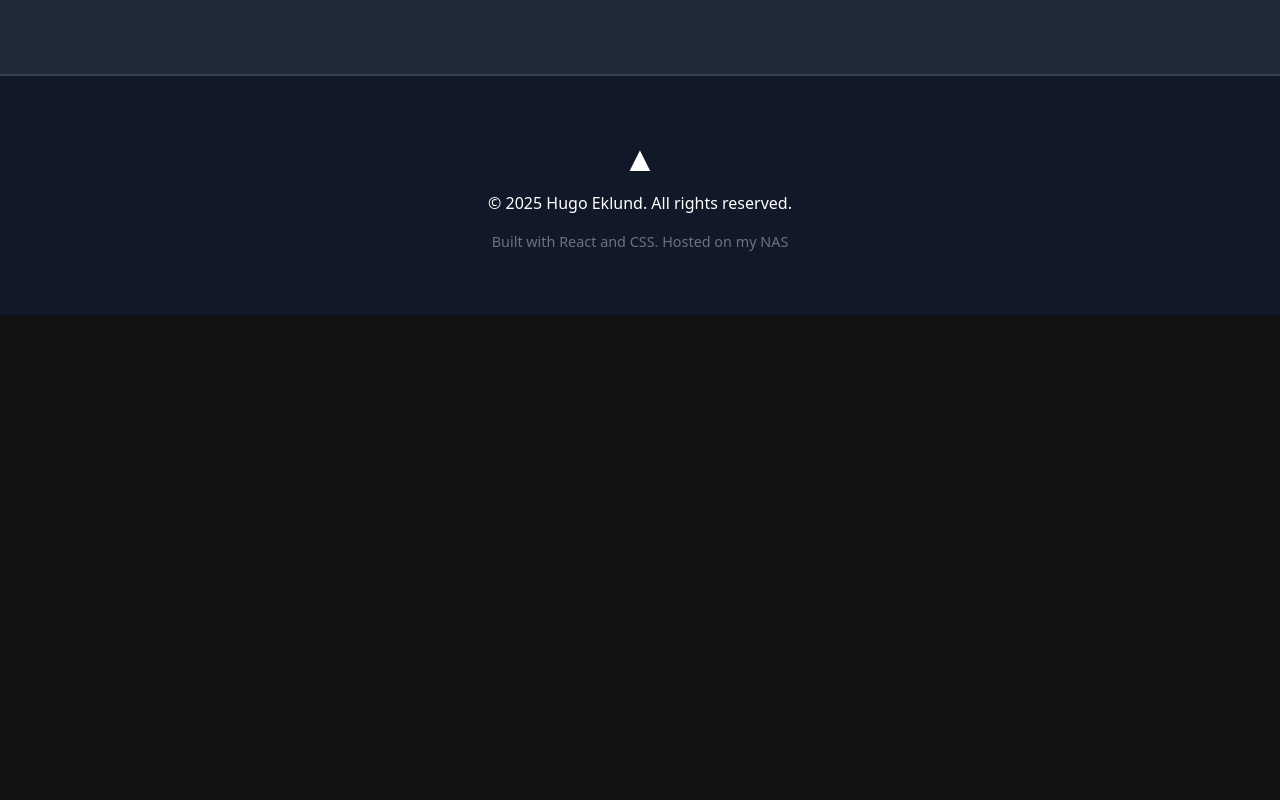
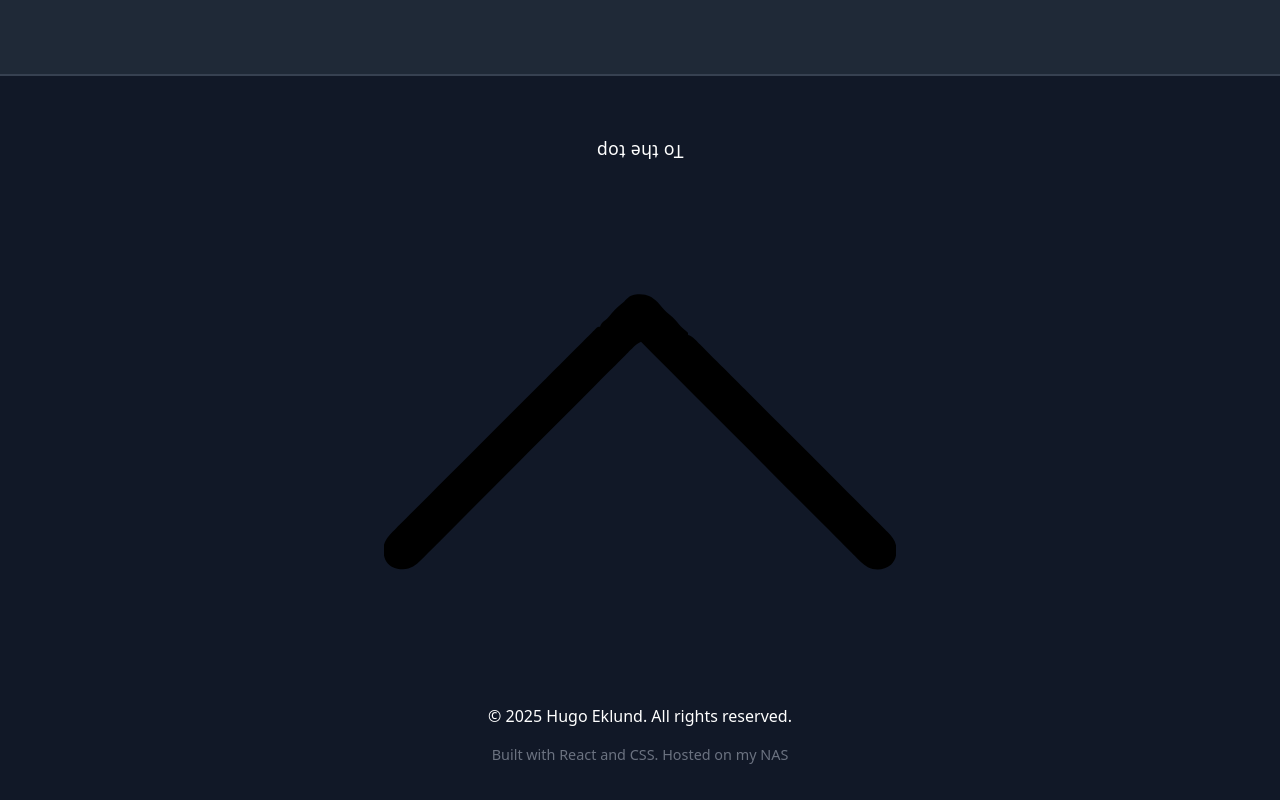
Before and after one commit to HugoEklund/PortfolioWeb, a React (Vite) app in the folder Frontend/: page / in a window 1280 px wide. Shown: the part 2428-3228 px from the top of the page. Before the commit the page ends 2743 px from the top, so only its background shows below. Built offline with nearby package versions, Linux system fonts and the light colour scheme.

Commit message:
new arrow

```diff
--- a/Frontend/src/App.css
+++ b/Frontend/src/App.css
@@ -416,16 +416,25 @@
 .to-top-arrow {
     background: none;
     border: none;
-    color: #fff;
+    color: #fff !important;
     cursor: pointer;
     font-size: 2.2rem;
     transition: color 0.2s;
     padding: 0;
     margin: 0 auto 0 auto;
     display: block;
+    transform: rotate(180deg);
 }
 .to-top-arrow:hover {
-    color: #10B981;
+    color: var(--accent-main) !important;
+}
+.to-top-arrow svg {
+    display: block;
+    margin: 0 auto;
+    width: 2.2rem;
+    height: 2.2rem;
+    fill: currentColor;
+    transition: fill 0.2s;
 }
 
 .footer-text-secondary {
--- a/Frontend/src/App.jsx
+++ b/Frontend/src/App.jsx
@@ -186,7 +186,8 @@ const App = () => {
                                     className="to-top-arrow"
                                     onClick={() => window.scrollTo({ top: 0, behavior: 'smooth' })}
                                 >
-                                    <span style={{ display: 'block', fontSize: '2.2rem', lineHeight: 1 }}>▲</span>
+                                    <img src="/assets/arrow.svg" alt="arrow"/>
+                                    <span style={{ display: 'block', fontSize: '1.1rem', color: '#fff', marginTop: '0.1em', letterSpacing: '0.02em' }}>To the top</span>
                                 </button>
                                 <p>&copy; {new Date().getFullYear()} Hugo Eklund. All rights reserved.</p>
                                 <p className="footer-text-secondary">Built with React and CSS. Hosted on my NAS</p>
```
Also changed, not shown: Frontend/public/assets/arrow.svg (added).
